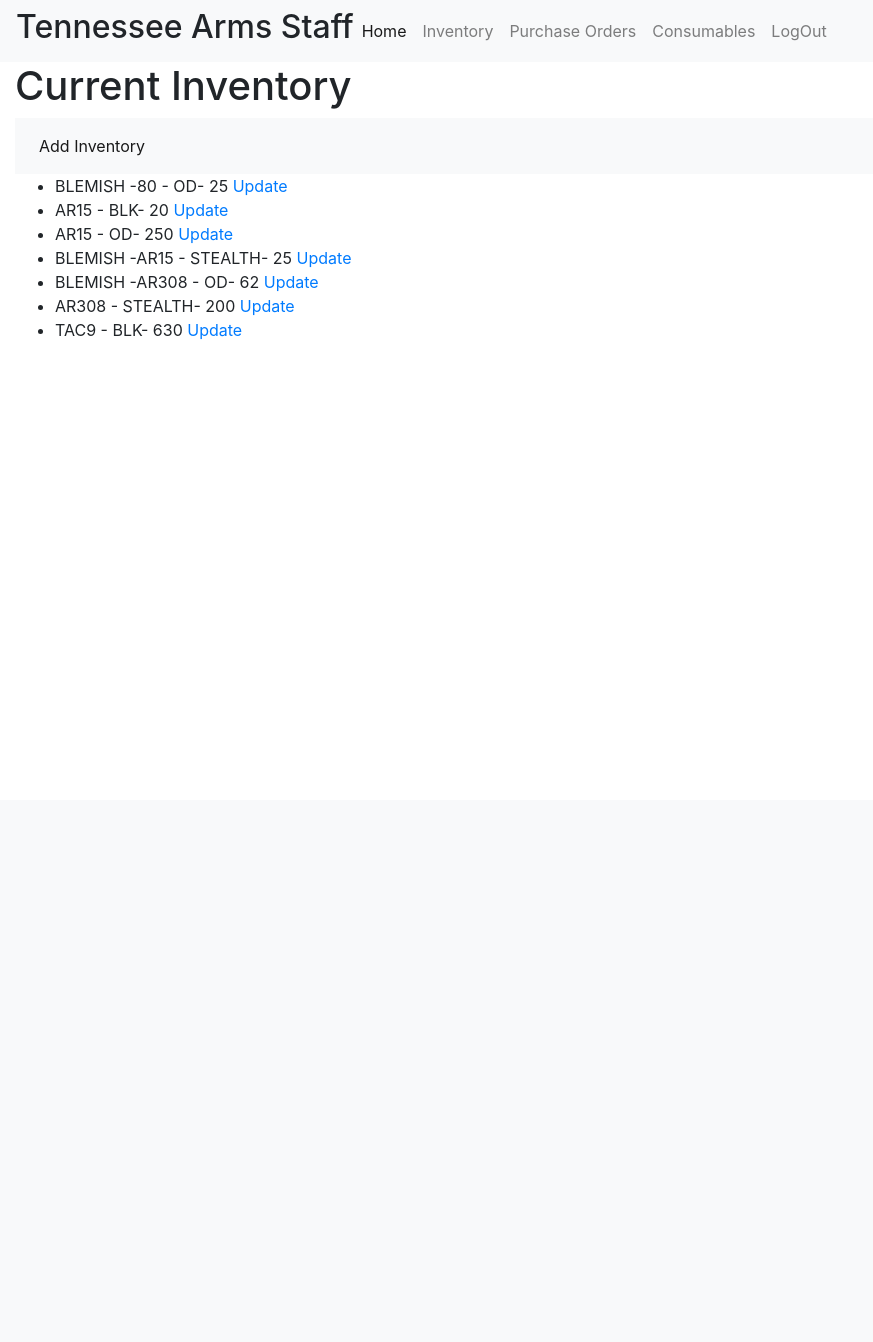
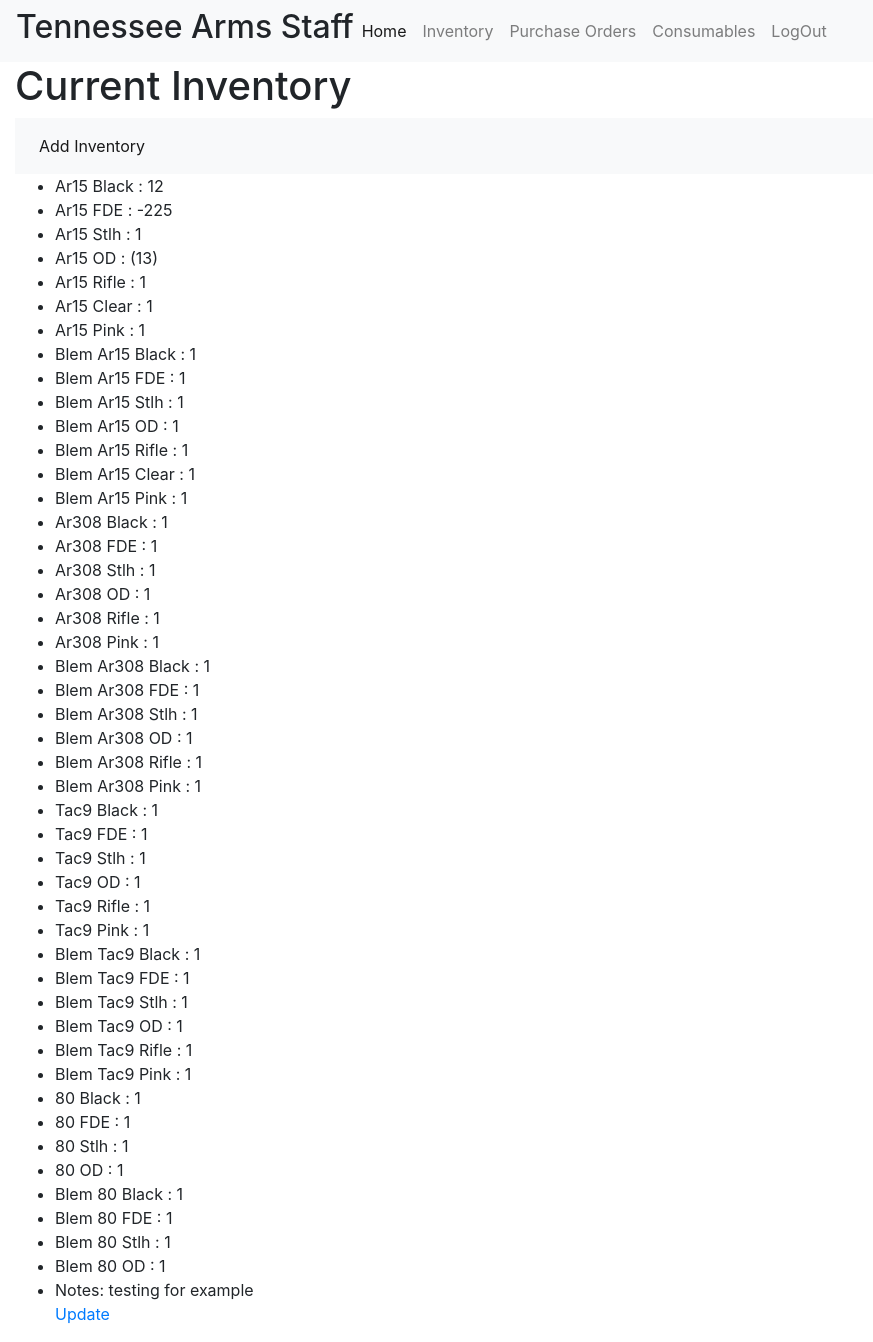
Before and after one commit to daveroberts0321/tnarmsinv, a Django app: page /staff/list in a window 1280 px wide. Shown: the whole page, without its empty margins (0-873 px from the left). Before the commit the page ends 339 px from the top, so only its background shows below. Run offline with Django 3.2, Linux system fonts and the light colour scheme; data comes from the database, SQL or seed files in the repository; some libraries are stand-ins or nearby versions.

Commit message:
changed inventory model as per Amy 20200312

```diff
--- a/inventory/models.py
+++ b/inventory/models.py
@@ -26,21 +26,60 @@ COLOR = (
 
 class Inventory(models.Model):
     ''' all serialized and nonserialized inventory by color and type'''
-    typemodel = models.CharField(max_length=50, choices = TYPE)
-    color = models.CharField(max_length=50, choices = COLOR)
-    instock = models.CharField(max_length = 20)
-    blem = models.BooleanField(default = False)
-
-    class Meta:
-        ordering = ['typemodel']
-
+    ar15black = models.CharField(max_length=50)
+    ar15fde = models.CharField(max_length=50)
+    ar15od = models.CharField(max_length=50)
+    ar15rifle = models.CharField(max_length=50)
+    ar15stealth = models.CharField(max_length=50)
+    ar15clear = models.CharField(max_length=50)
+    ar15pink = models.CharField(max_length=50)
+    blemar15black = models.CharField(max_length=50)
+    blemar15fde = models.CharField(max_length=50)
+    blemar15od = models.CharField(max_length=50)
+    blemar15rifle = models.CharField(max_length=50)
+    blemar15stealth = models.CharField(max_length=50)
+    blemar15clear = models.CharField(max_length=50)
+    blemar15pink = models.CharField(max_length=50)
+    ar308black = models.CharField(max_length=50)
+    ar308fde = models.CharField(max_length=50)
+    ar308od = models.CharField(max_length=50)
+    ar308rifle = models.CharField(max_length=50)
+    ar308stealth = models.CharField(max_length=50)
+    ar308pink = models.CharField(max_length=50)
+    blemar308black = models.CharField(max_length=50)
+    blemar308fde = models.CharField(max_length=50)
+    blemar308od = models.CharField(max_length=50)
+    blemar308rifle = models.CharField(max_length=50)
+    blemar308stealth = models.CharField(max_length=50)
+    blemar308pink = models.CharField(max_length=50)
+    tac9black = models.CharField(max_length=50)
+    tac9fde = models.CharField(max_length=50)
+    tac9od = models.CharField(max_length=50)
+    tac9rifle = models.CharField(max_length=50)
+    tac9stealth = models.CharField(max_length=50)
+    tac9pink = models.CharField(max_length=50)
+    blemtac9black = models.CharField(max_length=50)
+    blemtac9fde = models.CharField(max_length=50)
+    blemtac9od = models.CharField(max_length=50)
+    blemtac9rifle = models.CharField(max_length=50)
+    blemtac9stealth = models.CharField(max_length=50)
+    blemtac9pink = models.CharField(max_length=50)
+    black80 = models.CharField(max_length=50)
+    fde80 = models.CharField(max_length=50)
+    stealth80 = models.CharField(max_length=50)
+    rifle80 = models.CharField(max_length=50)
+    blemblack80 = models.CharField(max_length=50)
+    blemfde80 = models.CharField(max_length=50)
+    blemstealth80 = models.CharField(max_length=50)
+    blemrifle80 = models.CharField(max_length=50)
+    notes = models.TextField()
 
 
     def get_absolute_url(self):
         return reverse('inventory-detail', kwargs={'pk': self.pk})
 
     def __str__(self):
-        return f'{self.typemodel} - {self.color} - {self.instock}'
+        return f'Ar15Blk: {self.ar15black} '
 
 class Orders(models.Model):
     '''purchase orders and consumables list'''
--- a/templates/staff_list.html
+++ b/templates/staff_list.html
@@ -10,29 +10,64 @@
     </nav>
 <ul>
 {% for inv in object_list %}
-<!--Ar15 regular -->
-{% if inv.typemodel == 'AR15' and inv.blem == False %}
-    <li>{{ inv.typemodel }} - {{ inv.color  }}- {{ inv.instock }}<a href="{% url 'updateinv' pk=inv.pk %} ">  Update</a></li>
-{% elif inv.typemodel == 'AR15' and inv.blem == True%}
-    <li>BLEMISH -{{ inv.typemodel }} - {{ inv.color  }}- {{ inv.instock }}<a href="{% url 'updateinv' pk=inv.pk %} ">  Update</a></li>
-<!--AR308 -->
-{% elif inv.typemodel == 'AR308' and inv.blem == False%}
-    <li>{{ inv.typemodel }} - {{ inv.color  }}- {{ inv.instock }}<a href="{% url 'updateinv' pk=inv.pk %} ">  Update</a></li>
-{% elif inv.typemodel == 'AR308' and inv.blem == True%}
-    <li>BLEMISH -{{ inv.typemodel }} - {{ inv.color  }}- {{ inv.instock }}<a href="{% url 'updateinv' pk=inv.pk %} ">  Update</a></li>
-<!--AR80 -->
-{% elif inv.typemodel == '80' and inv.blem == False%}
-    <li>{{ inv.typemodel }} - {{ inv.color  }}- {{ inv.instock }}<a href="{% url 'updateinv' pk=inv.pk %} ">  Update</a></li>
-{% elif inv.typemodel == '80' and inv.blem == True%}
-    <li>BLEMISH -{{ inv.typemodel }} - {{ inv.color  }}- {{ inv.instock }}<a href="{% url 'updateinv' pk=inv.pk %} ">  Update</a></li>
-<!--TAC9 -->
-{% elif inv.typemodel == 'TAC9' and inv.blem == False%}
-    <li>{{ inv.typemodel }} - {{ inv.color  }}- {{ inv.instock }}<a href="{% url 'updateinv' pk=inv.pk %} ">  Update</a></li>
-{% elif inv.typemodel == 'AR308' and inv.blem == True%}
-    <li>BLEMISH -{{ inv.typemodel }} - {{ inv.color  }}- {{ inv.instock }}<a href="{% url 'updateinv' pk=inv.pk %} ">  Update</a></li>
-{% endif %}
-{% empty %}
-<li><h4> No inventory listed </h4>
+<!--inventory -->
+    <li>Ar15 Black : {{ inv.ar15black}}</li>
+    <li>Ar15 FDE   : {{ inv.ar15fde }}</li>
+    <li>Ar15 Stlh  : {{ inv.ar15stealth}}</li>
+    <li>Ar15 OD : {{ inv.ar15od}}</li>
+    <li>Ar15 Rifle   : {{ inv.ar15rifle }}</li>
+    <li>Ar15 Clear  : {{ inv.ar15clear}}</li>
+    <li>Ar15 Pink  : {{ inv.ar15pink}}</li>
+    <!-- blems -->
+    <li>Blem Ar15 Black : {{ inv.blemar15black}}</li>
+    <li>Blem Ar15 FDE   : {{ inv.blemar15fde }}</li>
+    <li>Blem Ar15 Stlh  : {{ inv.blemar15stealth}}</li>
+    <li>Blem Ar15 OD : {{ inv.blemar15od}}</li>
+    <li>Blem Ar15 Rifle   : {{ inv.blemar15rifle }}</li>
+    <li>Blem Ar15 Clear  : {{ inv.blemar15clear}}</li>
+    <li>Blem Ar15 Pink : {{ inv.blemar15pink}}</li>
+    <!-- 308 -->
+    <li>Ar308 Black : {{ inv.ar308black}}</li>
+    <li>Ar308 FDE   : {{ inv.ar308fde }}</li>
+    <li>Ar308 Stlh  : {{ inv.ar308stealth}}</li>
+    <li>Ar308 OD : {{ inv.ar308od}}</li>
+    <li>Ar308 Rifle   : {{ inv.ar308rifle }}</li>
+    <li>Ar308 Pink  : {{ inv.ar308pink}}</li>
+    <li>Blem Ar308 Black : {{ inv.blemar308black}}</li>
+    <li>Blem Ar308 FDE   : {{ inv.blemar308fde }}</li>
+    <li>Blem Ar308 Stlh  : {{ inv.blemar308stealth}}</li>
+    <li>Blem Ar308 OD : {{ inv.blemar308od}}</li>
+    <li>Blem Ar308 Rifle   : {{ inv.blemar308rifle }}</li>
+    <li>Blem Ar308 Pink  : {{ inv.blemar308pink}}</li>
+    <!-- TAC9 -->
+    <li>Tac9 Black : {{ inv.tac9black}}</li>
+    <li>Tac9 FDE   : {{ inv.tac9fde }}</li>
+    <li>Tac9 Stlh  : {{ inv.tac9stealth}}</li>
+    <li>Tac9 OD : {{ inv.tac9od}}</li>
+    <li>Tac9 Rifle   : {{ inv.tac9rifle }}</li>
+    <li>Tac9 Pink  : {{ inv.tac9pink}}</li>
+    <li>Blem Tac9 Black : {{ inv.blemtac9black}}</li>
+    <li>Blem Tac9 FDE   : {{ inv.blemtac9fde }}</li>
+    <li>Blem Tac9 Stlh  : {{ inv.blemtac9stealth}}</li>
+    <li>Blem Tac9 OD : {{ inv.blemtac9od}}</li>
+    <li>Blem Tac9 Rifle   : {{ inv.blemtac9rifle }}</li>
+    <li>Blem Tac9 Pink  : {{ inv.blemtac9pink}}</li>
+    <!-- 80s -->
+    <li>80 Black : {{ inv.black80}}</li>
+    <li>80 FDE   : {{ inv.fde80 }}</li>
+    <li>80 Stlh  : {{ inv.stealth80}}</li>
+    <li>80 OD : {{ inv.rifle80}}</li>
+    <li>Blem 80 Black : {{ inv.black80}}</li>
+    <li>Blem 80 FDE   : {{ inv.fde80 }}</li>
+    <li>Blem 80 Stlh  : {{ inv.stealth80}}</li>
+    <li>Blem 80 OD : {{ inv.rifle80}}</li>
+
+    <li>Notes: {{ inv.notes }}</li>
+
+    <p><a href="{% url 'updateinv' pk=inv.pk %}">Update</a></p>
+
+
+
 {% endfor %}
 </ul>
 </div>
```
Also changed, not shown: db.sqlite3, inventory/migrations/0012_auto_20200312_1109.py (added), inventory/migrations/0013_inventory_notes.py (added).
